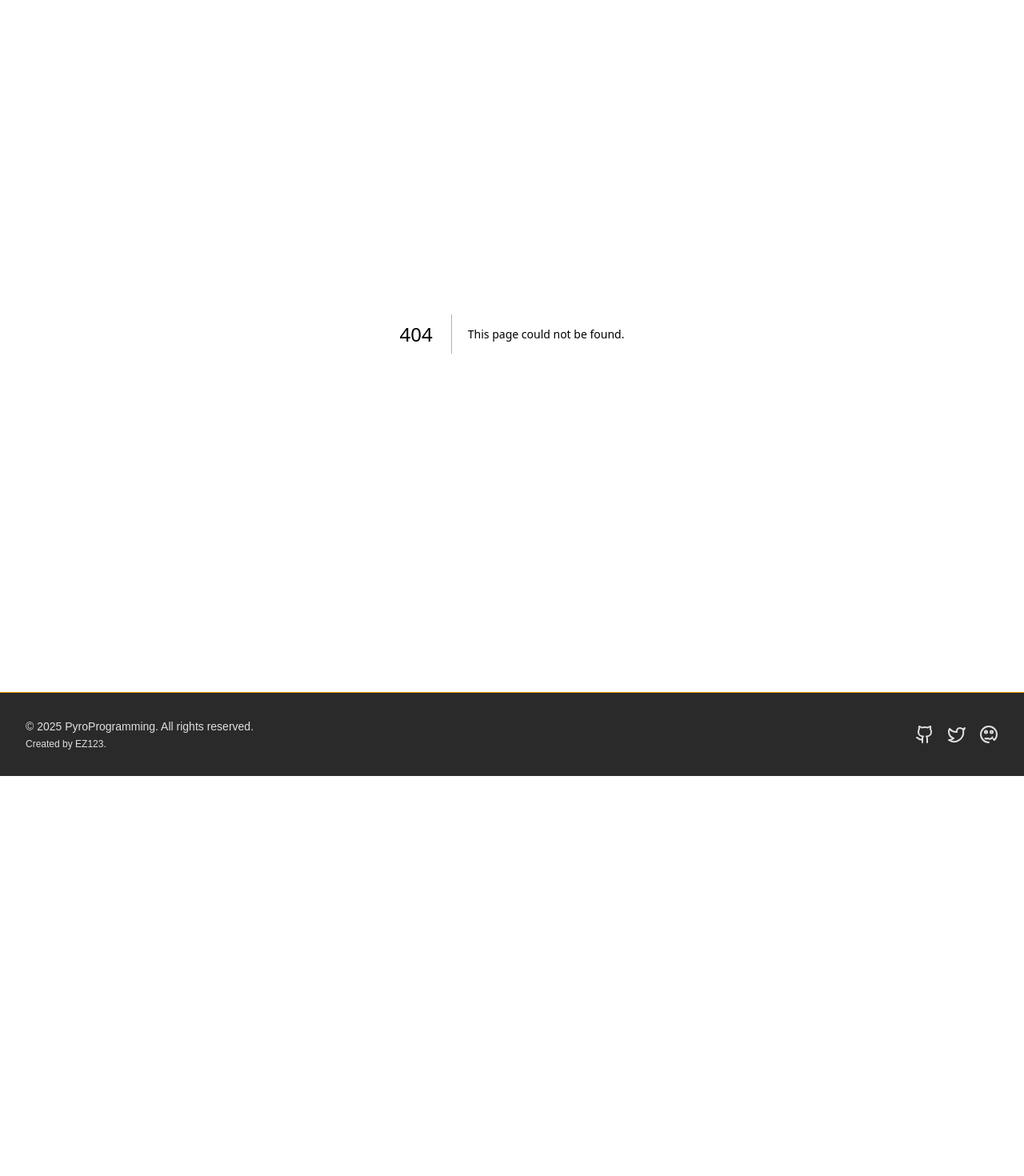
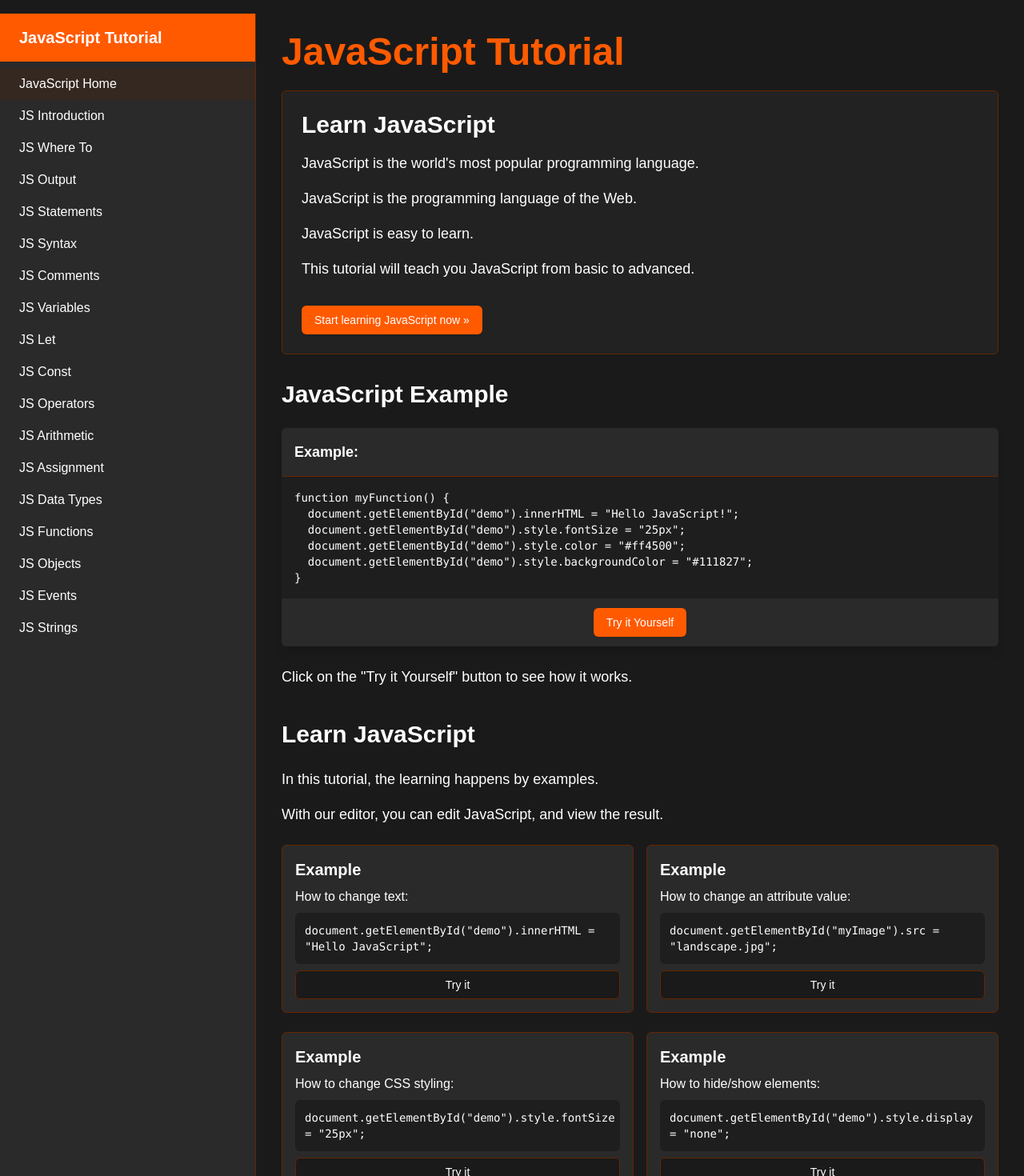
Before and after one commit to 321EZ123/PyroProgramming, a Next.js app: page /tutorials/javascript in a window 1280 px wide. Before the commit this address had no page. Shown: the part 112-1582 px from the top of the page at 80% size. Before the commit the page ends 1082 px from the top, so only its background shows below. Built offline with nearby package versions, Linux system fonts and the light colour scheme.

Commit message:
Create page.tsx

```diff
--- /dev/null
+++ b/src/app/tutorials/javascript/page.tsx
@@ -0,0 +1,210 @@
+"use client";
+
+import { Button } from "@/components/ui/button";
+import Link from "next/link";
+
+export default function JavaScriptTutorialHome() {
+  return (
+    <div className="max-w-4xl mx-auto">
+      <h1 className="text-5xl font-bold mb-6 text-primary">JavaScript Tutorial</h1>
+
+      <div className="bg-card/50 border border-fire-darker p-6 rounded-md mb-8">
+        <h2 className="text-3xl font-bold mb-4">Learn JavaScript</h2>
+        <p className="text-lg mb-4">
+          JavaScript is the world's most popular programming language.
+        </p>
+        <p className="text-lg mb-4">
+          JavaScript is the programming language of the Web.
+        </p>
+        <p className="text-lg mb-4">
+          JavaScript is easy to learn.
+        </p>
+        <p className="text-lg mb-4">
+          This tutorial will teach you JavaScript from basic to advanced.
+        </p>
+        <Button className="bg-primary hover:bg-primary/90 text-white mt-4">
+          <Link href="/tutorials/javascript/intro">Start learning JavaScript now »</Link>
+        </Button>
+      </div>
+
+      <div className="mb-10">
+        <h2 className="text-3xl font-bold mb-6">JavaScript Example</h2>
+
+        <div className="bg-[#1E1E1E] rounded-md overflow-hidden shadow-lg mb-6">
+          <div className="bg-card p-4 border-b border-fire-darker">
+            <h3 className="text-lg font-semibold">Example:</h3>
+          </div>
+          <div className="p-4 text-white font-mono text-sm">
+            <pre className="language-javascript">
+              <code>{`function myFunction() {
+  document.getElementById("demo").innerHTML = "Hello JavaScript!";
+  document.getElementById("demo").style.fontSize = "25px";
+  document.getElementById("demo").style.color = "#ff4500";
+  document.getElementById("demo").style.backgroundColor = "#111827";
+}`}</code>
+            </pre>
+          </div>
+          <div className="bg-card p-3 flex justify-center">
+            <Button variant="default" className="bg-primary hover:bg-primary/90 text-white">
+              Try it Yourself
+            </Button>
+          </div>
+        </div>
+
+        <p className="text-lg">
+          Click on the "Try it Yourself" button to see how it works.
+        </p>
+      </div>
+
+      <div className="mb-10">
+        <h2 className="text-3xl font-bold mb-6">Learn JavaScript</h2>
+        <p className="text-lg mb-4">
+          In this tutorial, the learning happens by examples.
+        </p>
+        <p className="text-lg mb-6">
+          With our editor, you can edit JavaScript, and view the result.
+        </p>
+
+        <div className="grid grid-cols-1 md:grid-cols-2 gap-4 mb-6">
+          <div className="bg-card border border-fire-darker rounded-md p-4">
+            <h3 className="text-xl font-bold mb-2">Example</h3>
+            <p className="mb-2">How to change text:</p>
+            <div className="bg-[#1E1E1E] p-3 rounded-md text-white font-mono text-sm mb-2">
+              <code>document.getElementById("demo").innerHTML = "Hello JavaScript";</code>
+            </div>
+            <Button variant="outline" className="border-fire-darker hover:bg-fire-darker/10 w-full">
+              Try it
+            </Button>
+          </div>
+          <div className="bg-card border border-fire-darker rounded-md p-4">
+            <h3 className="text-xl font-bold mb-2">Example</h3>
+            <p className="mb-2">How to change an attribute value:</p>
+            <div className="bg-[#1E1E1E] p-3 rounded-md text-white font-mono text-sm mb-2">
+              <code>document.getElementById("myImage").src = "landscape.jpg";</code>
+            </div>
+            <Button variant="outline" className="border-fire-darker hover:bg-fire-darker/10 w-full">
+              Try it
+            </Button>
+          </div>
+        </div>
+
+        <div className="grid grid-cols-1 md:grid-cols-2 gap-4">
+          <div className="bg-card border border-fire-darker rounded-md p-4">
+            <h3 className="text-xl font-bold mb-2">Example</h3>
+            <p className="mb-2">How to change CSS styling:</p>
+            <div className="bg-[#1E1E1E] p-3 rounded-md text-white font-mono text-sm mb-2">
+              <code>document.getElementById("demo").style.fontSize = "25px";</code>
+            </div>
+            <Button variant="outline" className="border-fire-darker hover:bg-fire-darker/10 w-full">
+              Try it
+            </Button>
+          </div>
+          <div className="bg-card border border-fire-darker rounded-md p-4">
+            <h3 className="text-xl font-bold mb-2">Example</h3>
+            <p className="mb-2">How to hide/show elements:</p>
+            <div className="bg-[#1E1E1E] p-3 rounded-md text-white font-mono text-sm mb-2">
+              <code>document.getElementById("demo").style.display = "none";</code>
+            </div>
+            <Button variant="outline" className="border-fire-darker hover:bg-fire-darker/10 w-full">
+              Try it
+            </Button>
+          </div>
+        </div>
+      </div>
+
+      <div className="mb-10">
+        <h2 className="text-3xl font-bold mb-6">Why Study JavaScript?</h2>
+        <p className="text-lg mb-4">
+          JavaScript is one of the 3 languages all web developers must learn:
+        </p>
+        <ol className="list-decimal list-inside space-y-2 mb-6 text-lg">
+          <li><strong>HTML</strong> to define the content of web pages</li>
+          <li><strong>CSS</strong> to specify the layout of web pages</li>
+          <li><strong>JavaScript</strong> to program the behavior of web pages</li>
+        </ol>
+
+        <div className="bg-card/50 p-4 rounded-md border border-fire-darker mb-6">
+          <p>This tutorial covers every version of JavaScript:</p>
+          <ul className="list-disc list-inside mt-2 space-y-1">
+            <li>The Original JavaScript ES1 ES2 ES3 (1997-1999)</li>
+            <li>The First Main Revision ES5 (2009)</li>
+            <li>The Second Revision ES6 (2015)</li>
+            <li>All Yearly Additions (2016, 2017, 2018, 2019, 2020)</li>
+          </ul>
+        </div>
+      </div>
+
+      <div className="mb-10">
+        <h2 className="text-3xl font-bold mb-6">JavaScript Examples</h2>
+        <p className="text-lg mb-4">
+          Learn by examples! At PyroProgramming you will find hundreds of JavaScript examples.
+        </p>
+
+        <Button variant="outline" className="border-fire-darker hover:bg-fire-darker/10">
+          <Link href="/tutorials/javascript/examples">Go to JavaScript Examples</Link>
+        </Button>
+      </div>
+
+      <div className="mb-10">
+        <h2 className="text-3xl font-bold mb-6">JavaScript Exercises</h2>
+        <p className="text-lg mb-4">
+          Test your JavaScript skills with exercises.
+        </p>
+
+        <div className="bg-card border border-fire-darker rounded-md p-6 mb-6">
+          <h3 className="text-xl font-bold mb-4">Exercise:</h3>
+          <p className="mb-4">Create a variable called carName and assign the value "Volvo" to it.</p>
+
+          <div className="bg-[#1E1E1E] p-4 text-white font-mono text-sm rounded mb-4">
+            <pre className="language-javascript">
+              <code>{`___ = "Volvo";`}</code>
+            </pre>
+          </div>
+
+          <Button className="bg-primary hover:bg-primary/90 text-white">
+            Submit Answer »
+          </Button>
+        </div>
+
+        <Button variant="outline" className="border-fire-darker hover:bg-fire-darker/10">
+          <Link href="/tutorials/javascript/exercises">Start JavaScript Exercises</Link>
+        </Button>
+      </div>
+
+      <div className="mb-10">
+        <h2 className="text-3xl font-bold mb-6">JavaScript Quiz</h2>
+        <p className="text-lg mb-4">
+          Test your JavaScript skills with our JavaScript Quiz!
+        </p>
+        <Button className="bg-primary hover:bg-primary/90 text-white">
+          <Link href="/tutorials/javascript/quiz">Start JavaScript Quiz</Link>
+        </Button>
+      </div>
+
+      <div className="bg-card/50 border border-fire-darker p-6 rounded-md mb-8">
+        <h2 className="text-3xl font-bold mb-4">Kickstart your career</h2>
+        <p className="text-lg mb-4">
+          Get certified by completing the JavaScript course
+        </p>
+        <Button className="bg-primary hover:bg-primary/90 text-white mt-2">
+          Learn More
+        </Button>
+      </div>
+
+      <div className="mb-10">
+        <h2 className="text-3xl font-bold mb-6">Video: JavaScript in 60 Minutes</h2>
+        <div className="bg-[#1E1E1E] rounded-md overflow-hidden">
+          <div className="p-8 text-center text-white">
+            <div className="inline-block bg-primary text-white text-3xl font-bold p-4 mb-4">
+              JavaScript in 60 Minutes
+            </div>
+            <p className="text-xl mb-4">Full Course for Beginners</p>
+            <Button className="bg-primary hover:bg-primary/90 text-white">
+              Watch Video
+            </Button>
+          </div>
+        </div>
+      </div>
+    </div>
+  );
+}
```
